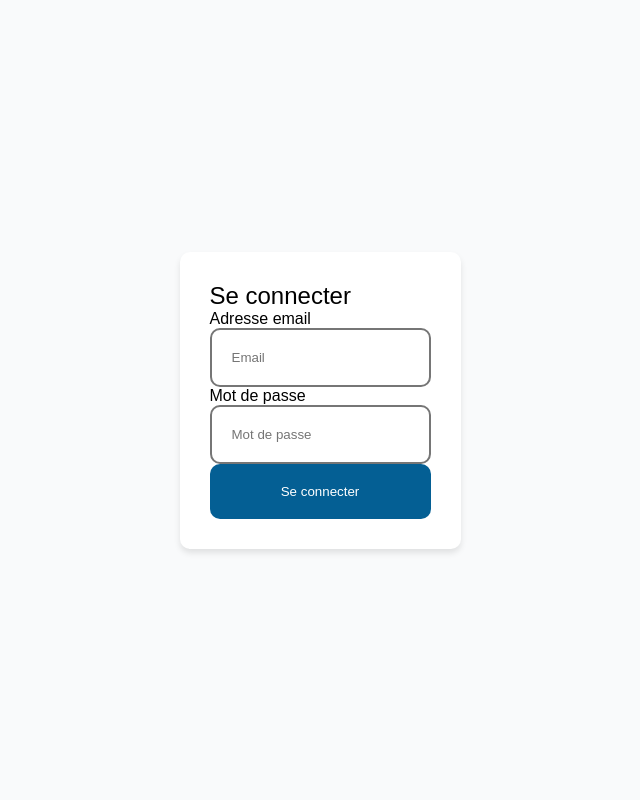
After one commit to raphael950/AgenceVoyage, a PHP site: page /login.html in a window 1280 px wide. The commit adds this page. Shown: the whole page, without its empty margins (320-960 px from the left). Run offline with PHP 8.4, Linux system fonts and the light colour scheme.

Commit message:
add login page

```diff
--- a/index.html
+++ b/index.html
@@ -6,7 +6,7 @@
     <meta name="viewport" content="width=device-width, initial-scale=1.0">
     -->
     <title>Fishing Travel</title>
-    <link rel="stylesheet" href="style.css">
+    <link rel="stylesheet" href="style/style.css">
 </head>
 <body>
     <nav>
--- /dev/null
+++ b/login.html
@@ -0,0 +1,24 @@
+<!DOCTYPE html>
+<html lang="en">
+<head>
+    <meta charset="UTF-8">
+    <meta name="viewport" content="width=device-width, initial-scale=1.0">
+    <title>Se connecter</title>
+    <link rel="stylesheet" href="style/login.css">
+</head>
+<body>
+    <div id="login-card">
+        <form action="" method="post">
+            <fieldset>
+                <legend>Se connecter</legend>
+                <label for="mail">Adresse email</label>
+                <input type="email" name="mail" id="pass" placeholder="Email">
+
+                <label for="pass">Mot de passe</label>
+                <input type="password" name="pass" id="pass" placeholder="Mot de passe">
+                <input type="submit" value="Se connecter">
+            </fieldset>
+        </form>
+    </div>
+</body>
+</html>
--- /dev/null
+++ b/style/login.css
@@ -0,0 +1,46 @@
+* {
+    margin: 0;
+    padding: 0;
+    font-family: Arial, Helvetica, sans-serif;
+}
+
+body {
+    background-color: #f9fafb;
+    display: flex;
+    justify-content: center;
+    align-items: center;
+    height: 100vh;
+
+}
+
+#login-card {
+    background-color: white;
+    padding: 30px;
+    border-radius: 10px;
+    box-shadow: 0 4px 6px rgba(0, 0, 0, 0.1);
+}
+
+fieldset {
+    display: flex;
+    flex-direction: column;
+    border: none;
+    padding: 0;
+}
+
+legend {
+    font-size: 1.5em;
+}
+
+
+input {
+    border-radius: 10px;
+    border-style:solid;
+    border-radius: 10px;
+    padding: 20px;
+}
+
+input:last-of-type {
+    background-color: #045F94;
+    border-style: none;
+    color:white;
+}
--- a/style.css
+++ b/style/style.css
@@ -56,7 +56,7 @@ nav button:hover {
 
 section {
     padding: 80px;
-    background-color: gainsboro;
+    background-color: #f9fafb;
     display: flex;
     gap: 20px;
 }
```
